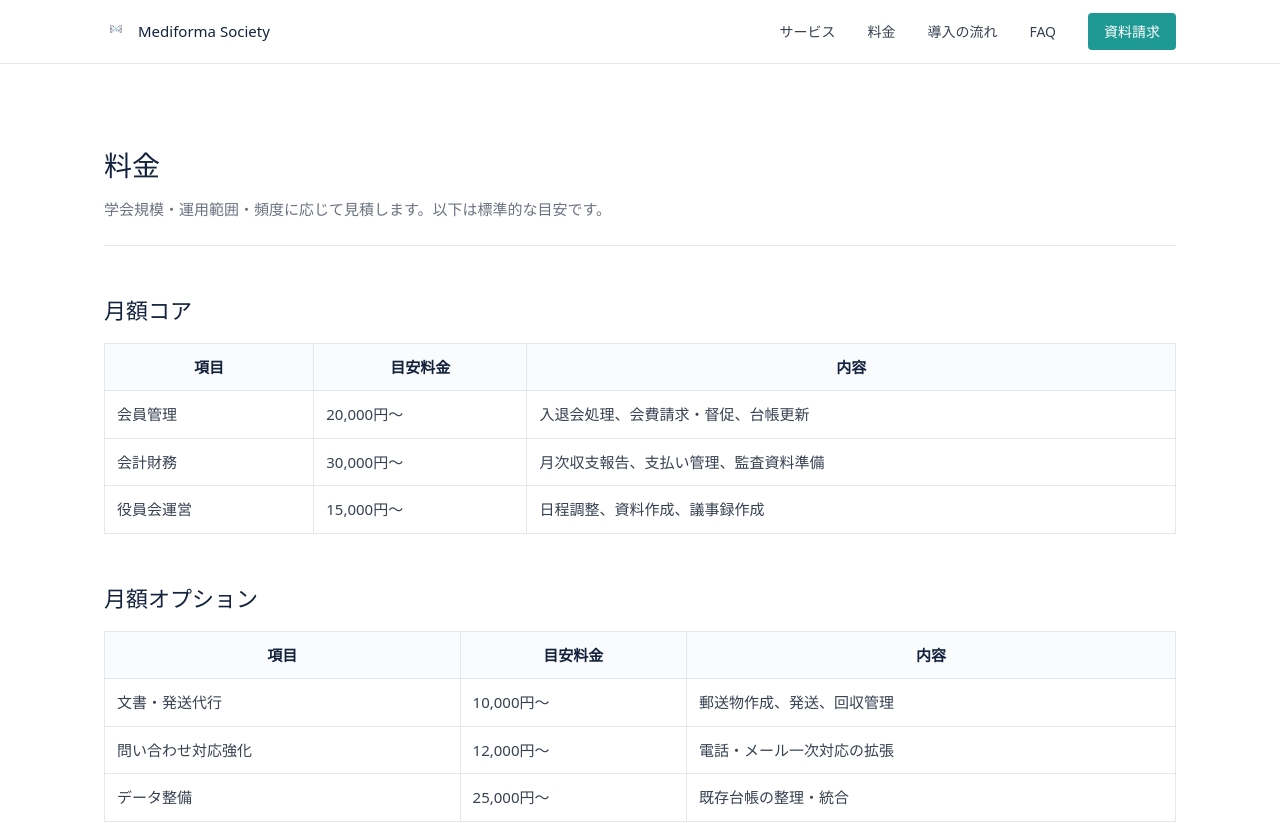
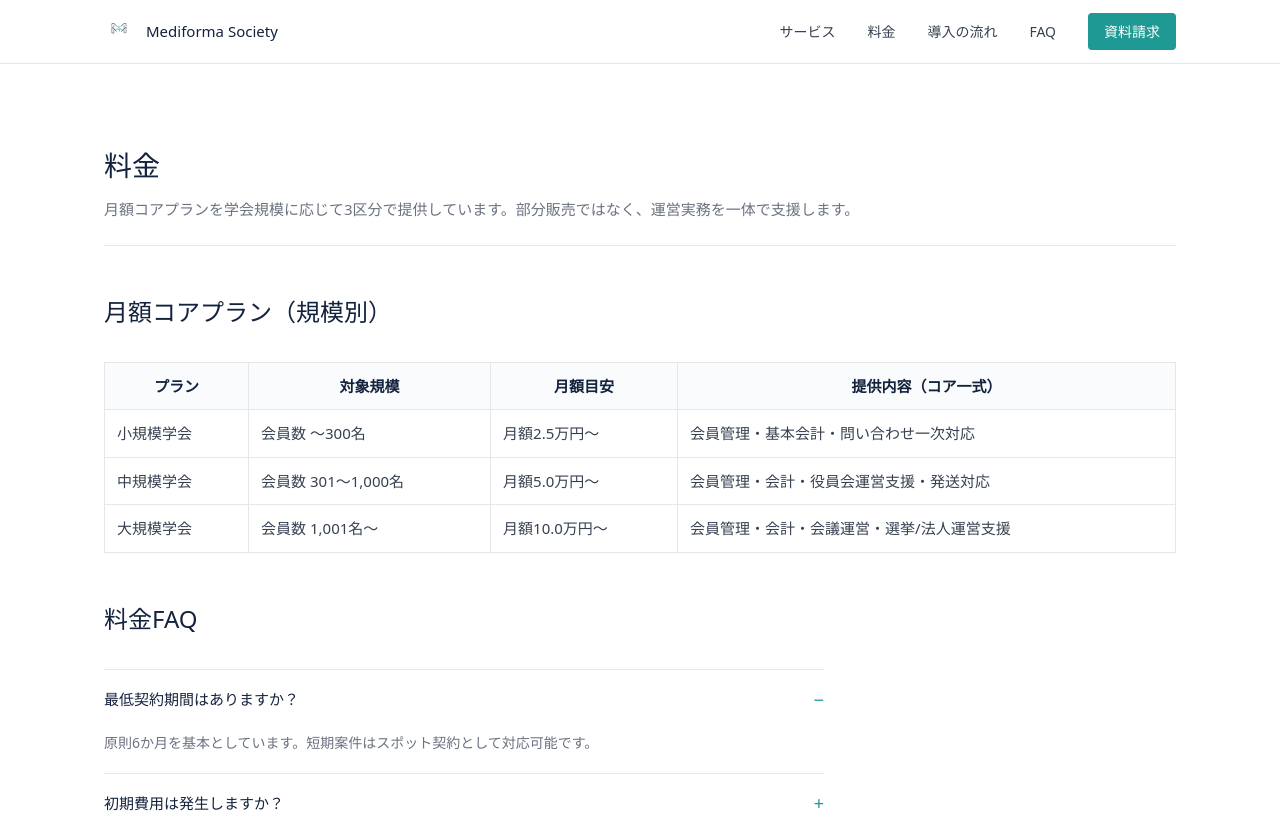
Before and after one commit to kentaro23/Mediforma-Society, a Next.js app: page /pricing in a window 1280 px wide. Shown: the top 823 px of the page. Built offline with nearby package versions, Linux system fonts and the light colour scheme.

Commit message:
Adjust header logo size and simplify pricing core plans

```diff
--- a/app/pricing/page.tsx
+++ b/app/pricing/page.tsx
@@ -1,38 +1,6 @@
 import { Accordion } from "@/components/accordion";
 import { SectionTitle } from "@/components/section-title";
-import { pricingCore, pricingEstimate, pricingFaq, pricingOption, pricingSpot, pricingUsage } from "@/lib/site-data";
-
-function PricingTable({
-  title,
-  rows
-}: {
-  title: string;
-  rows: string[][];
-}) {
-  return (
-    <section className="mb-12">
-      <h2 className="mb-4 text-[22px] font-medium text-navy">{title}</h2>
-      <table>
-        <thead>
-          <tr>
-            <th>項目</th>
-            <th>目安料金</th>
-            <th>内容</th>
-          </tr>
-        </thead>
-        <tbody>
-          {rows.map((row) => (
-            <tr key={row[0]}>
-              <td>{row[0]}</td>
-              <td>{row[1]}</td>
-              <td>{row[2]}</td>
-            </tr>
-          ))}
-        </tbody>
-      </table>
-    </section>
-  );
-}
+import { pricingFaq, pricingPlans } from "@/lib/site-data";
 
 export default function PricingPage() {
   return (
@@ -41,33 +9,28 @@ export default function PricingPage() {
         <header className="mb-12 border-b border-gray-200 pb-6">
           <h1 className="text-[28px] font-medium text-navy">料金</h1>
           <p className="mt-3 text-[15px] text-textsub">
-            学会規模・運用範囲・頻度に応じて見積します。以下は標準的な目安です。
+            月額コアプランを学会規模に応じて3区分で提供しています。部分販売ではなく、運営実務を一体で支援します。
           </p>
         </header>
 
-        <PricingTable title="月額コア" rows={pricingCore} />
-        <PricingTable title="月額オプション" rows={pricingOption} />
-        <PricingTable title="スポット" rows={pricingSpot} />
-        <PricingTable title="従量課金" rows={pricingUsage} />
-
         <section className="mb-12">
-          <SectionTitle title="見積例" />
+          <SectionTitle title="月額コアプラン（規模別）" />
           <table>
             <thead>
               <tr>
-                <th>ケース</th>
-                <th>規模</th>
-                <th>業務範囲</th>
+                <th>プラン</th>
+                <th>対象規模</th>
                 <th>月額目安</th>
+                <th>提供内容（コア一式）</th>
               </tr>
             </thead>
             <tbody>
-              {pricingEstimate.map((row) => (
-                <tr key={row[0]}>
-                  <td>{row[0]}</td>
-                  <td>{row[1]}</td>
-                  <td>{row[2]}</td>
-                  <td>{row[3]}</td>
+              {pricingPlans.map((plan) => (
+                <tr key={plan.name}>
+                  <td>{plan.name}</td>
+                  <td>{plan.members}</td>
+                  <td>{plan.range}</td>
+                  <td>{plan.detail}</td>
                 </tr>
               ))}
             </tbody>
--- a/components/header.tsx
+++ b/components/header.tsx
@@ -11,13 +11,13 @@ export function Header() {
   return (
     <header className="fixed inset-x-0 top-0 z-40 h-16 border-b border-gray-200 bg-white">
       <div className="container-standard flex h-full items-center justify-between">
-        <Link href="/" className="flex items-center gap-2.5 leading-none">
+        <Link href="/" className="flex items-center gap-3 leading-none">
           <Image
             src="/mediforma_logo_only.svg"
             alt="Mediforma logo"
-            width={24}
-            height={24}
-            className="block h-6 w-6 object-contain"
+            width={30}
+            height={30}
+            className="block h-[30px] w-[30px] object-contain"
             priority
           />
           <span className="font-[var(--font-inter)] text-[15px] font-medium text-navy">Mediforma Society</span>
```
